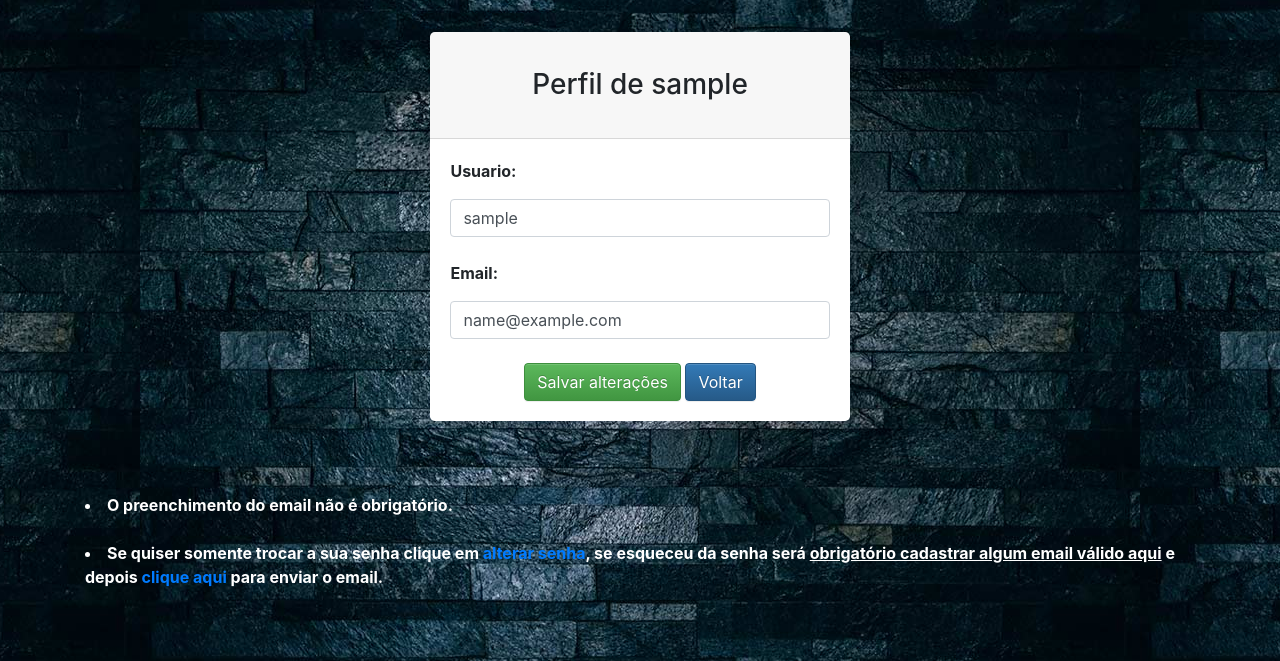
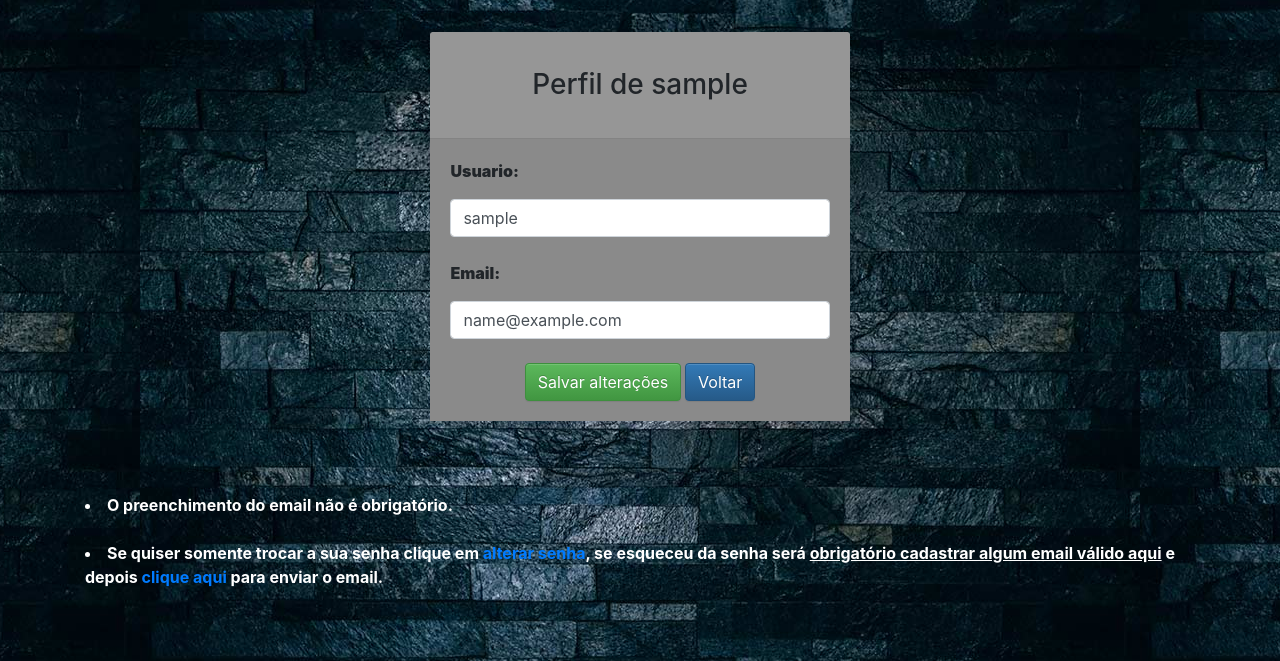
Before and after one commit to Dio30/Projeto_Carros, a Django app: page /carros/perfil/ in a window 1280 px wide. Shown: the top 661 px of the page. Run offline with Django 4.2, Linux system fonts and the light colour scheme; the visitor is signed in with stand-in values (Sample User, id 1); some libraries are stand-ins or nearby versions.

Commit message:
fix perfil

```diff
--- a/templates/carros/perfil.html
+++ b/templates/carros/perfil.html
@@ -15,10 +15,10 @@
         <div class="row justify-content-center">
             <div class="col-lg-5">
                 <div class="card shadow-lg border-0 rounded-lg mt-0 mb-3">
-                    <div class="card-header justify-content-center">
+                    <div class="card-header justify-content-center mycardheader">
                         <h3 class="font-weight-dark my-4 text-center">Perfil de {{ user.username }}</h3>
                     </div>
-                    <div class="card-body">
+                    <div class="card-body mybody">
 
                         <form action="{% url 'perfil' %}" method="POST" enctype="multipart/form-data">
                             {% csrf_token %}
```
